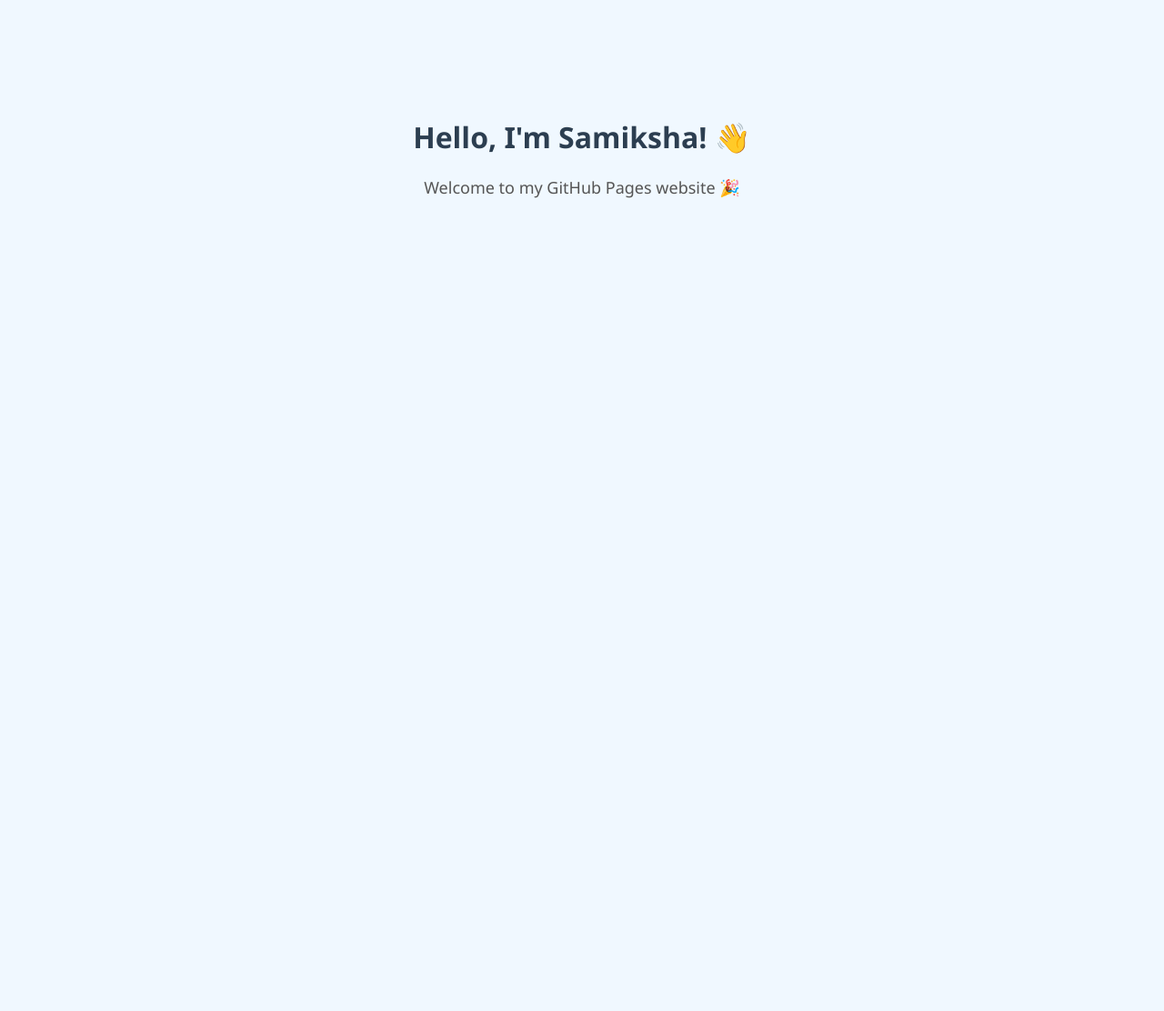
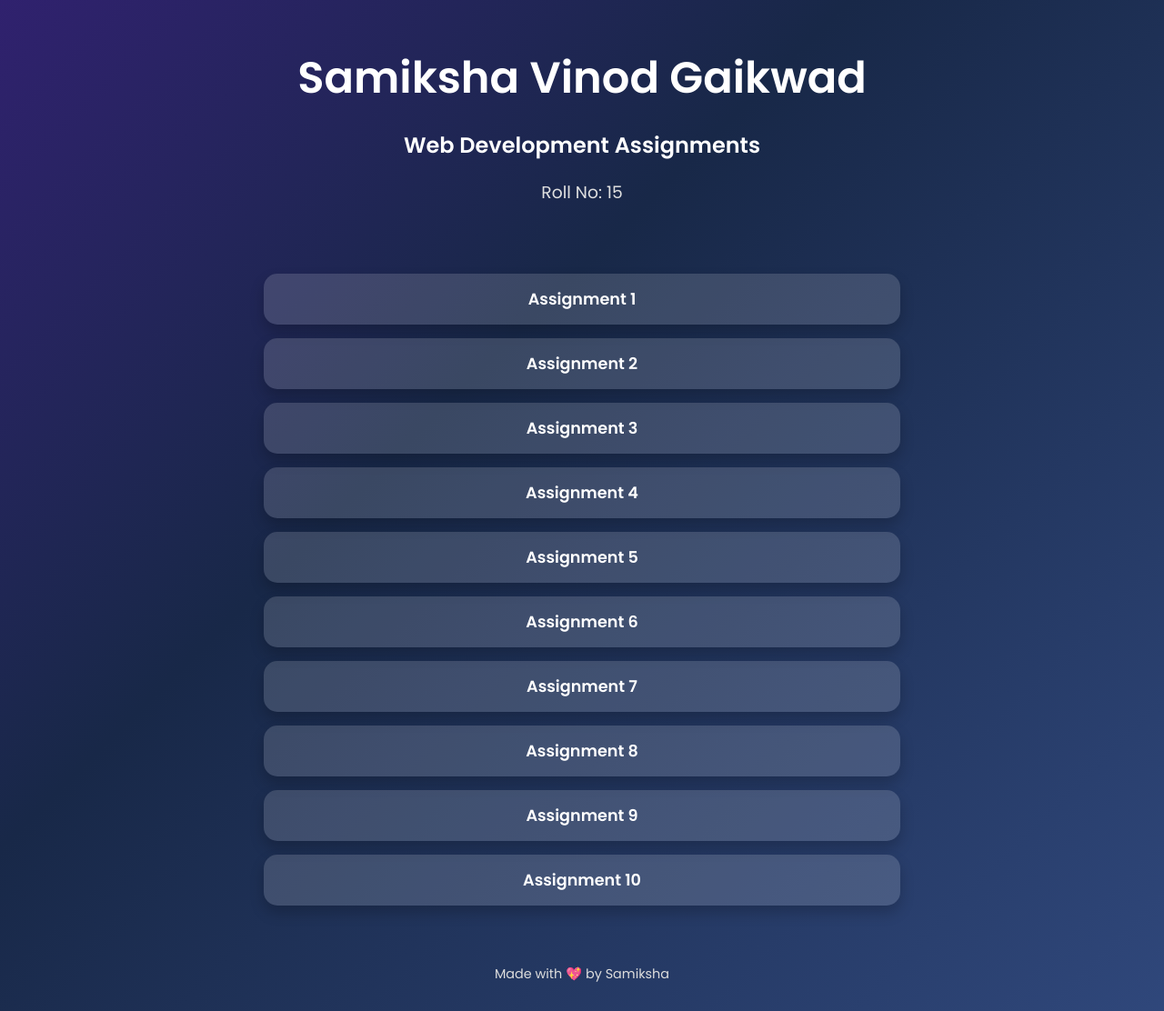
Before and after one commit to Samikshag02/Web_Development, a plain HTML site: page index.html in a window 1280 px wide. Shown: the whole page at 91% size. Before the commit the page ends 800 px from the top, so only its background shows below. Drawn offline with Linux system fonts and the light colour scheme.

Commit message:
Update index.html

```diff
--- a/index.html
+++ b/index.html
@@ -2,26 +2,103 @@
 <html lang="en">
 <head>
   <meta charset="UTF-8" />
-  <meta name="viewport" content="width=device-width, initial-scale=1.0" />
-  <title>Welcome to My Site</title>
+  <meta name="viewport" content="width=device-width, initial-scale=1.0"/>
+  <title>Samiksha's Web Assignments</title>
+  <link href="https://fonts.googleapis.com/css2?family=Poppins:wght@400;600&display=swap" rel="stylesheet">
   <style>
     body {
-      font-family: 'Segoe UI', sans-serif;
-      background-color: #f0f8ff;
+      margin: 0;
+      font-family: 'Poppins', sans-serif;
+      color: #ffffff;
+      background: linear-gradient(-45deg, #4b6cb7, #182848, #6a11cb, #2575fc);
+      background-size: 400% 400%;
+      animation: gradientBG 12s ease infinite;
+    }
+
+    @keyframes gradientBG {
+      0% { background-position: 0% 50%; }
+      50% { background-position: 100% 50%; }
+      100% { background-position: 0% 50%; }
+    }
+
+    header {
       text-align: center;
-      padding-top: 100px;
+      padding: 50px 20px 30px;
     }
-    h1 {
-      color: #2c3e50;
+
+    header h1 {
+      font-size: 3rem;
+      margin: 0;
+      font-weight: 600;
     }
-    p {
-      font-size: 18px;
-      color: #555;
+
+    header h3 {
+      margin: 10px 0;
+      font-weight: 400;
+      color: #e0e0e0;
+    }
+
+    .container {
+      max-width: 700px;
+      margin: 0 auto;
+      padding: 20px;
+    }
+
+    .assignment {
+      background-color: rgba(255, 255, 255, 0.15);
+      margin: 15px 0;
+      padding: 15px 25px;
+      border-radius: 15px;
+      text-align: center;
+      font-size: 1.1rem;
+      transition: all 0.3s ease;
+      box-shadow: 0 8px 16px rgba(0,0,0,0.2);
+    }
+
+    .assignment:hover {
+      transform: translateY(-5px);
+      background-color: rgba(255, 255, 255, 0.25);
+      cursor: pointer;
+    }
+
+    .assignment a {
+      text-decoration: none;
+      color: #ffffff;
+      font-weight: 600;
+    }
+
+    footer {
+      text-align: center;
+      padding: 30px 0;
+      color: #ddd;
+      font-size: 0.9rem;
     }
   </style>
 </head>
 <body>
-  <h1>Hello, I'm Samiksha! 👋</h1>
-  <p>Welcome to my GitHub Pages website 🎉</p>
+
+  <header>
+    <h1>Samiksha Vinod Gaikwad</h1>
+    <h2>Web Development Assignments</h2>
+    <h3>Roll No: 15</h3>
+  </header>
+
+  <div class="container">
+    <div class="assignment"><a href="Assignment 1.html">Assignment 1</a></div>
+    <div class="assignment"><a href="Assignment 2.html">Assignment 2</a></div>
+    <div class="assignment"><a href="Assignment 3.html">Assignment 3</a></div>
+    <div class="assignment"><a href="Assignment 4.html">Assignment 4</a></div>
+    <div class="assignment"><a href="Assignment 5.html">Assignment 5</a></div>
+    <div class="assignment"><a href="Assignment 6.html">Assignment 6</a></div>
+    <div class="assignment"><a href="Assignment 7.html">Assignment 7</a></div>
+    <div class="assignment"><a href="Assignment 8.html">Assignment 8</a></div>
+    <div class="assignment"><a href="Assignment 9.html">Assignment 9</a></div>
+    <div class="assignment"><a href="Assignment 10.html">Assignment 10</a></div>
+  </div>
+
+  <footer>
+    Made with 💖 by Samiksha
+  </footer>
+
 </body>
 </html>
```
